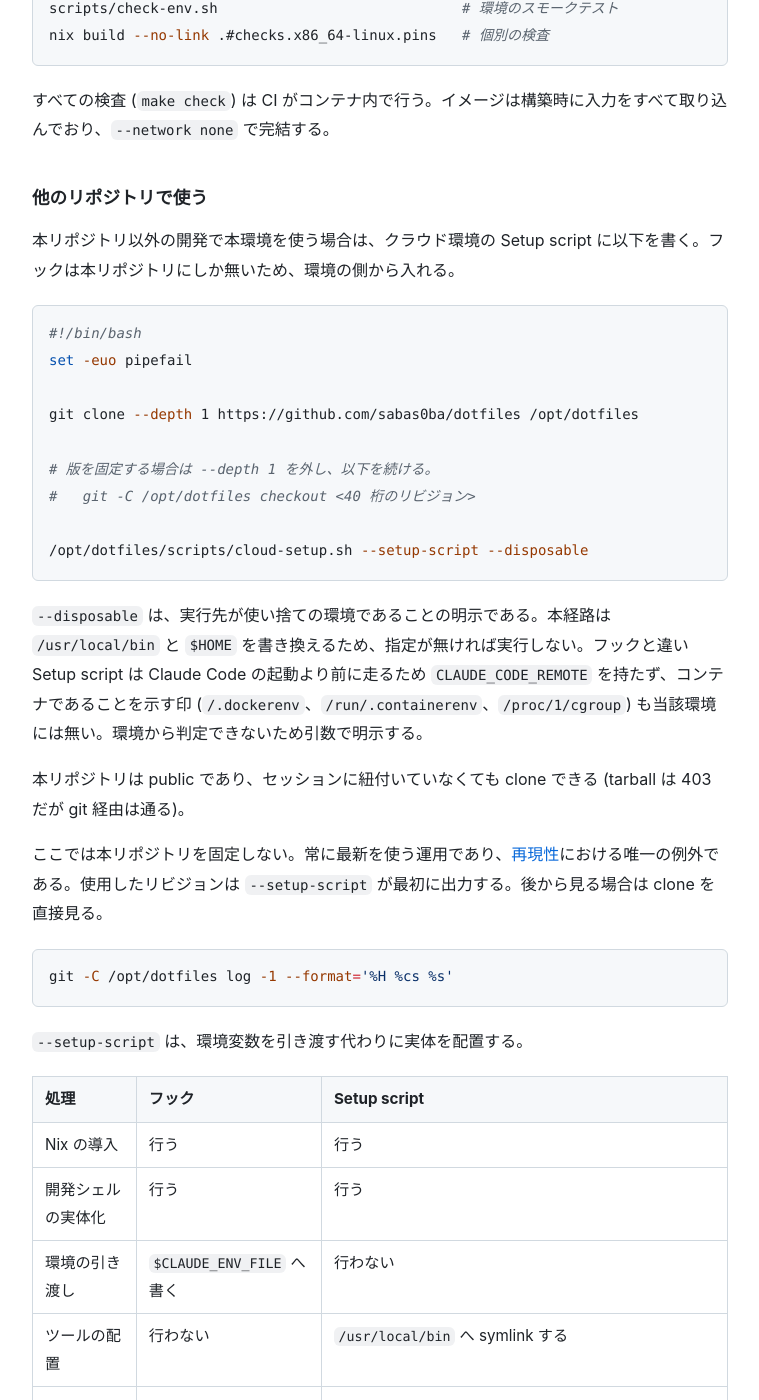
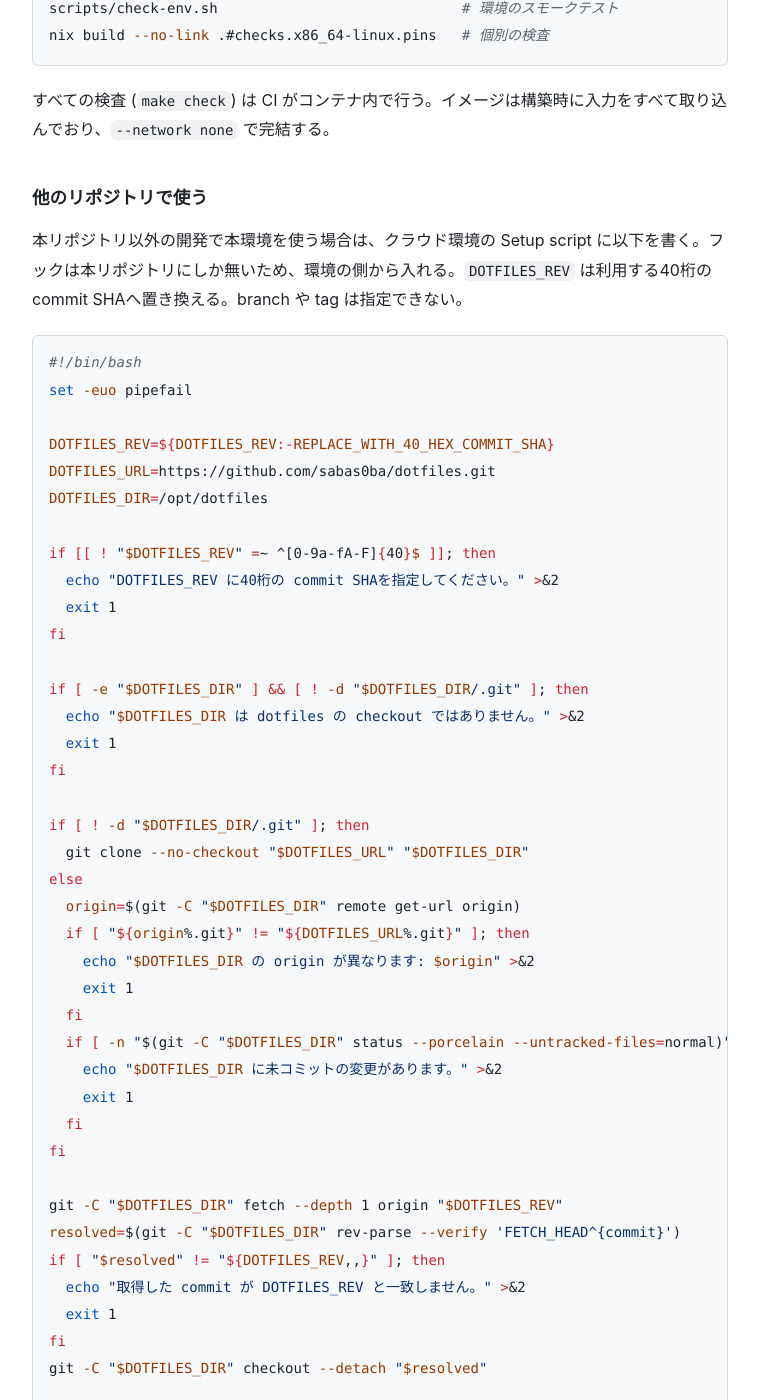
Before and after one commit to sabas0ba/dotfiles, a Jekyll site: the page built from docs/setup.md, in a window 1280 px wide and 1400 px high, scrolled down 3289 px. Shown: the whole window, without its empty margins (260-1019 px from the left). Built offline with Jekyll 4.4.1, drawn with Linux system fonts in a browser that asks for light colours; our own code applies the rules of GitHub Pages for plain Markdown files; some of the changed text lies outside the part shown.

Commit message:
fix: Cloud Setup の再実行経路を固定する

````diff
--- a/docs/reproducibility.md
+++ b/docs/reproducibility.md
@@ -17,7 +17,7 @@
 
 `flake.lock` は再現性の要件であるため必ずコミットする。存在しない場合は `make lock` で生成する。
 
-唯一の例外は、クラウド環境の Setup script が参照する本リポジトリ自身である ([セットアップ](setup.md#他のリポジトリで使う))。設定欄はリポジトリの外にあり検査が及ばず、かつ上流に追従させたいため、固定せず常に最新を使う。代わりに `scripts/cloud-setup.sh` が使用したリビジョンを実行時に出力する。戻す場合は当該の設定欄で対象を明示する。
+クラウド環境の Setup script が参照する本リポジトリ自身も、40桁の commit SHAで固定する ([セットアップ](setup.md#他のリポジトリで使う))。設定欄はリポジトリの外にあり本リポジトリの CI では値を検査できないため、Setup script は形式と取得後の commit を実行時に検査する。`scripts/cloud-setup.sh` も使用したリビジョンを出力する。
 
 固定されているかは 2 つのスクリプトが検査する。どちらもネットワークを使わず、working tree の内容だけを見る。いずれも「上流に新しい版があるか」は見ない。それは更新の判断であって検査の対象ではないため ([開発](development.md#固定を更新する) を参照)。
 
--- a/docs/setup.md
+++ b/docs/setup.md
@@ -105,25 +105,58 @@ nix build --no-link .#checks.x86_64-linux.pins   # 個別の検査
 
 ### 他のリポジトリで使う
 
-本リポジトリ以外の開発で本環境を使う場合は、クラウド環境の Setup script に以下を書く。フックは本リポジトリにしか無いため、環境の側から入れる。
+本リポジトリ以外の開発で本環境を使う場合は、クラウド環境の Setup script に以下を書く。フックは本リポジトリにしか無いため、環境の側から入れる。`DOTFILES_REV` は利用する40桁の commit SHAへ置き換える。branch や tag は指定できない。
 
 ```bash
 #!/bin/bash
 set -euo pipefail
 
-git clone --depth 1 https://github.com/sabas0ba/dotfiles /opt/dotfiles
+DOTFILES_REV=${DOTFILES_REV:-REPLACE_WITH_40_HEX_COMMIT_SHA}
+DOTFILES_URL=https://github.com/sabas0ba/dotfiles.git
+DOTFILES_DIR=/opt/dotfiles
 
-# 版を固定する場合は --depth 1 を外し、以下を続ける。
-#   git -C /opt/dotfiles checkout <40 桁のリビジョン>
+if [[ ! "$DOTFILES_REV" =~ ^[0-9a-fA-F]{40}$ ]]; then
+  echo "DOTFILES_REV に40桁の commit SHAを指定してください。" >&2
+  exit 1
+fi
 
-/opt/dotfiles/scripts/cloud-setup.sh --setup-script --disposable
+if [ -e "$DOTFILES_DIR" ] && [ ! -d "$DOTFILES_DIR/.git" ]; then
+  echo "$DOTFILES_DIR は dotfiles の checkout ではありません。" >&2
+  exit 1
+fi
+
+if [ ! -d "$DOTFILES_DIR/.git" ]; then
+  git clone --no-checkout "$DOTFILES_URL" "$DOTFILES_DIR"
+else
+  origin=$(git -C "$DOTFILES_DIR" remote get-url origin)
+  if [ "${origin%.git}" != "${DOTFILES_URL%.git}" ]; then
+    echo "$DOTFILES_DIR の origin が異なります: $origin" >&2
+    exit 1
+  fi
+  if [ -n "$(git -C "$DOTFILES_DIR" status --porcelain --untracked-files=normal)" ]; then
+    echo "$DOTFILES_DIR に未コミットの変更があります。" >&2
+    exit 1
+  fi
+fi
+
+git -C "$DOTFILES_DIR" fetch --depth 1 origin "$DOTFILES_REV"
+resolved=$(git -C "$DOTFILES_DIR" rev-parse --verify 'FETCH_HEAD^{commit}')
+if [ "$resolved" != "${DOTFILES_REV,,}" ]; then
+  echo "取得した commit が DOTFILES_REV と一致しません。" >&2
+  exit 1
+fi
+git -C "$DOTFILES_DIR" checkout --detach "$resolved"
+
+"$DOTFILES_DIR/scripts/cloud-setup.sh" --setup-script --disposable
 ```
+
+途中で Nix の取得や build が失敗しても、同じ `DOTFILES_REV` でそのまま再実行できる。既存 checkout の origin と working tree を確認してから再利用するため、別の repository や編集済みファイルを上書きしない。
 
 `--disposable` は、実行先が使い捨ての環境であることの明示である。本経路は `/usr/local/bin` と `$HOME` を書き換えるため、指定が無ければ実行しない。フックと違い Setup script は Claude Code の起動より前に走るため `CLAUDE_CODE_REMOTE` を持たず、コンテナであることを示す印 (`/.dockerenv`、`/run/.containerenv`、`/proc/1/cgroup`) も当該環境には無い。環境から判定できないため引数で明示する。
 
 本リポジトリは public であり、セッションに紐付いていなくても clone できる (tarball は 403 だが git 経由は通る)。
 
-ここでは本リポジトリを固定しない。常に最新を使う運用であり、[再現性](reproducibility.md)における唯一の例外である。使用したリビジョンは `--setup-script` が最初に出力する。後から見る場合は clone を直接見る。
+本リポジトリ自身も `DOTFILES_REV` で固定する。使用したリビジョンは `--setup-script` が最初に出力する。後から見る場合は checkout を直接見る。
 
 ```bash
 git -C /opt/dotfiles log -1 --format='%H %cs %s'
@@ -149,17 +182,7 @@ Setup script には `CLAUDE_ENV_FILE` が無く、セッションのシェルは
 
 ## ChatGPT Codex のクラウド環境
 
-Codex のクラウド環境では、Environment の Setup script に以下を設定する。本リポジトリには Codex 向けの自動実行 hook を置いていないため、本リポジトリを対象にする場合もこの設定を使用する。
-
-```bash
-#!/bin/bash
-set -euo pipefail
-
-git clone --depth 1 https://github.com/sabas0ba/dotfiles /opt/dotfiles
-/opt/dotfiles/scripts/cloud-setup.sh --setup-script --disposable
-```
-
-版を固定する場合、`--depth 1` を外し、`git -C /opt/dotfiles checkout <40 桁のリビジョン>` を setup script に加える。処理内容、既存ファイルの退避、再現性の例外および到達範囲の制約は、前節の「[他のリポジトリで使う](#他のリポジトリで使う)」と同じである。
+Codex のクラウド環境では、Environment の Setup script に前節の「[他のリポジトリで使う](#他のリポジトリで使う)」にある共通 script を設定する。本リポジトリには Codex 向けの自動実行 hook を置いていないため、本リポジトリを対象にする場合も同じ設定を使用する。処理内容、既存ファイルの退避、revision の固定および到達範囲の制約も同じである。
 
 セットアップにより `home/.codex/AGENTS.md` が `${CODEX_HOME:-$HOME/.codex}/AGENTS.md` に配置され、リポジトリをまたぐ利用者共通の作業指示として Codex に読み込まれる。Codex のクラウド環境では `CODEX_HOME=/opt/codex` のため、配置先は `/opt/codex/AGENTS.md` となる。本リポジトリ内では、ルートの `AGENTS.md` がリポジトリ固有の手順を追加する。
 
````
Also changed, not shown: 4 other files.
